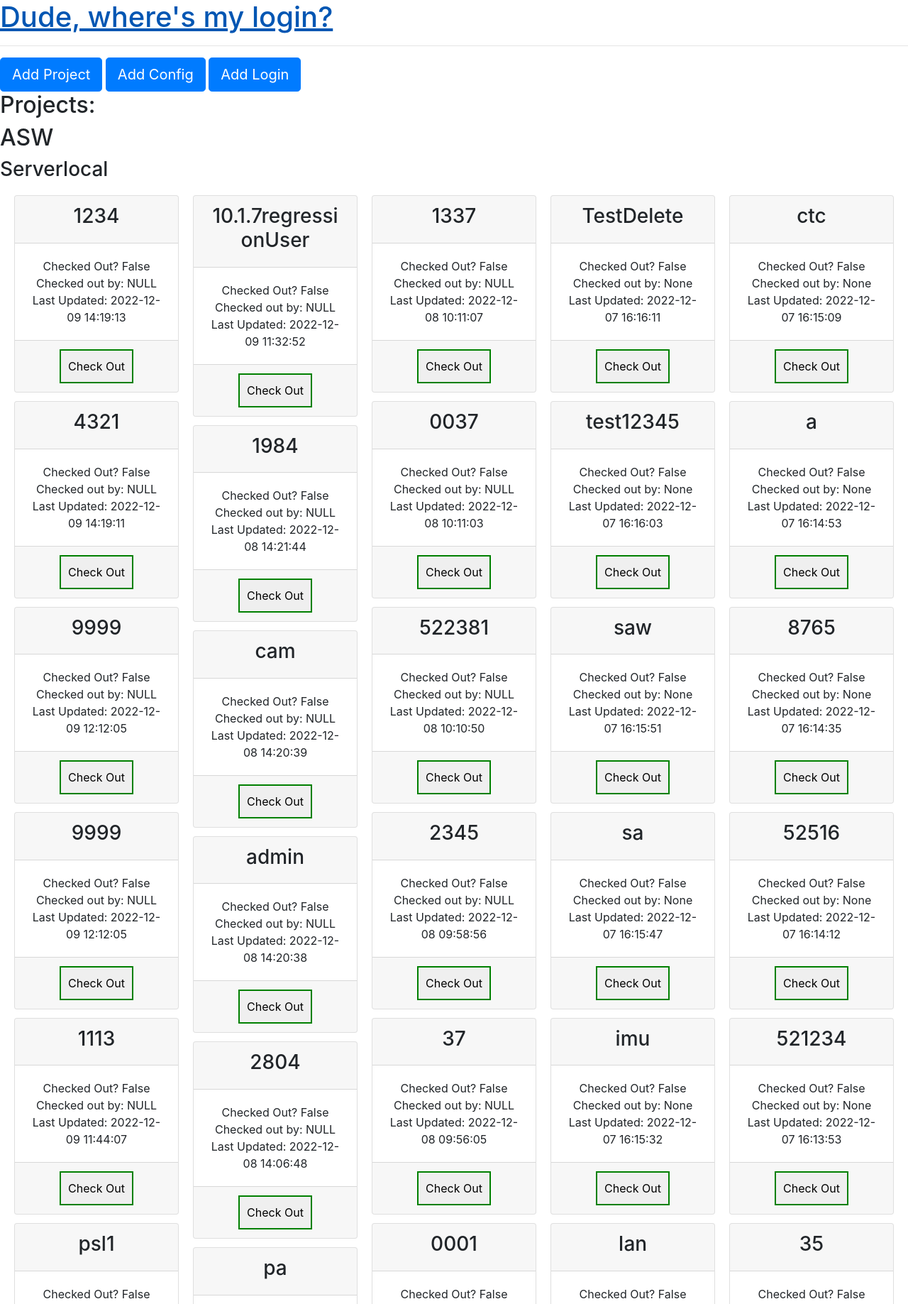
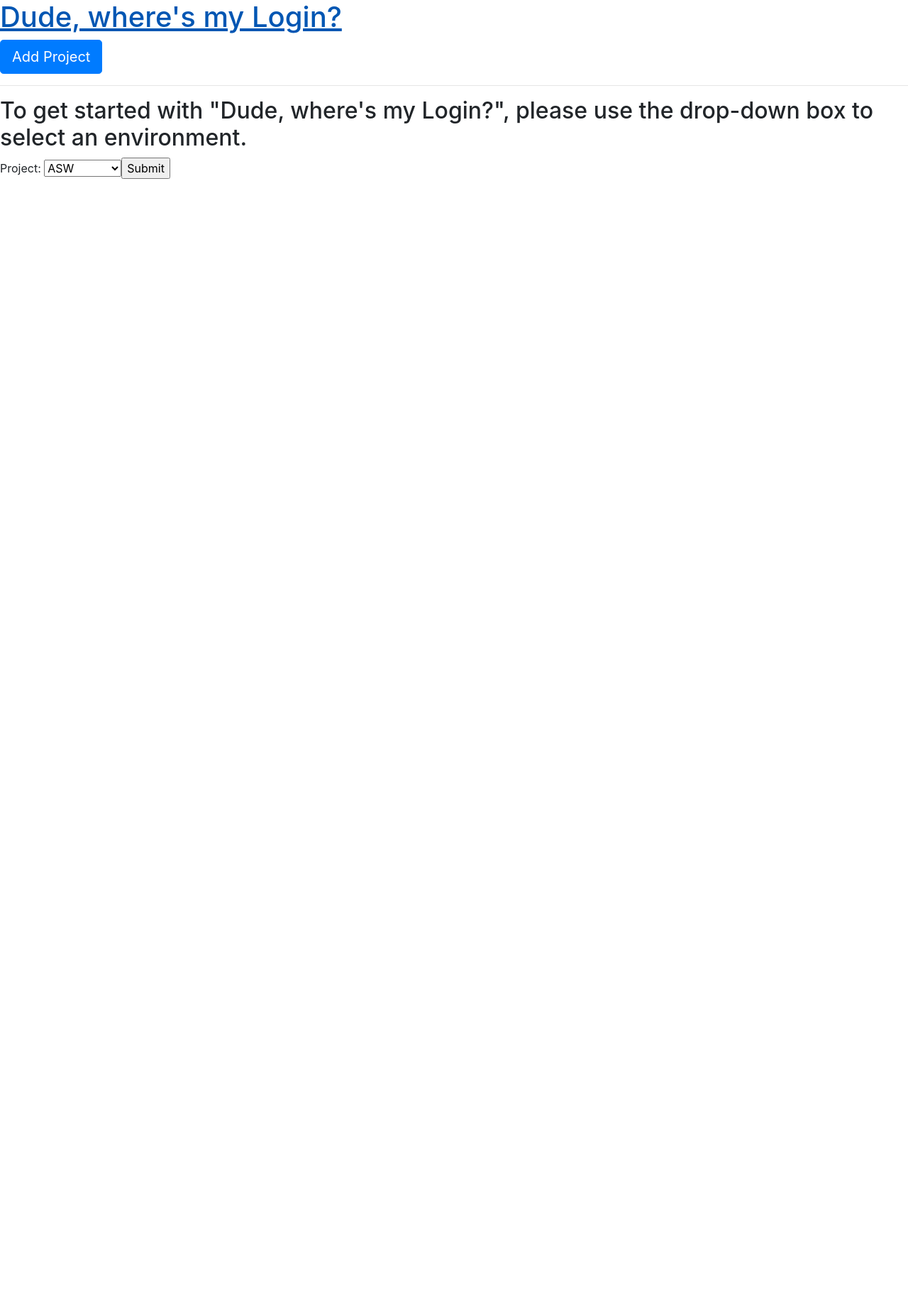
Before and after one commit to schwukjr/WhoStoleMyAsset, a Flask app: page / in a window 1280 px wide. Shown: the top 1837 px of the page at 71% size. After the commit the page ends 252 px from the top, so only its background shows below. Run offline with Flask 2, Linux system fonts and the light colour scheme; data comes from the database, SQL or seed files in the repository; both versions use the stored data as it was after the commit; some libraries are stand-ins or nearby versions.

Commit message:
Re-added index screen and drop-down to select projects.

```diff
--- a/src/server.py
+++ b/src/server.py
@@ -14,6 +14,33 @@ def index():
     with connection:
         cursor = connection.cursor()
         cursor.execute('SELECT * FROM Projects')
+        projects = cursor.fetchall()
+
+        html = render_template('index.html')
+        html += f"""<form action="/getprojectdashboard" method="get">
+                        <label for="projectName">Project:</label>
+                        <select name="projectName" id="projectName" style="text-transform:uppercase">"""
+        for project in projects:
+            ProjectName = project[1]
+            html += f"""<option value="{ProjectName}">{ProjectName}</option>"""
+        html += f"</select>"
+        html += f"""<input type="submit" value="Submit"/>"""
+        html += f"</form>"
+    return html
+
+@app.route("/getprojectdashboard", methods=['GET'])
+def getProject(projectNameParam=""):
+    connection = create_connection('db.sqlite')
+    with connection:
+        cursor = connection.cursor()
+
+        if(projectNameParam == ""):
+            projectName = request.args.get('projectName', '')
+        else:
+            projectName = projectNameParam
+
+        params = (projectName,)
+        cursor.execute('SELECT * FROM Projects WHERE ProjectName = ?', params)
         projects = cursor.fetchall()
 
         html = render_template('dashboard.html')
@@ -65,7 +92,11 @@ def index():
                             </div>
                         </div>
                         <div class="card-footer">
-                            <form action="/takeorreturnasset?assetname={AssetName}&configname={ConfigName}&projectname={ProjectName}&takenby=test2" method="post">
+                            <form action="/takeorreturnasset" method="post">
+                                <input type="text" name= "assetname" value="{AssetName}" hidden/>
+                                <input type="text" name= "configname" value="{ConfigName}" hidden/>
+                                <input type="text" name= "projectname" value="{ProjectName}" hidden/>
+                                <input type="text" name= "takenby" value="test" hidden/>
                                 <input type="submit" style="padding: 10px; border: 2px {colour}; text-align: center" value="{buttonText}" />
                             </form>
                         </div>
@@ -85,7 +116,7 @@ def newProject():
             cursor = connection.cursor()
             params = (projectName, updateNightly)
             cursor.execute('INSERT INTO Projects VALUES (NULL, ?, ?)', params)
-        return index(), 200
+        return getProject(projectName), 200
     except:
         return 'That input is not allowed. Please re-load and try again.', 400
 
@@ -101,7 +132,7 @@ def newconfig():
             params = (configName, projectName)
             cursor.execute(
                 'INSERT INTO Configurations VALUES (NULL, ?, (SELECT ProjectID FROM Projects WHERE ProjectName = ?))', params)
-        return index(), 200
+        return getProject(projectName), 200
     except:
         return 'That input is not allowed. Please re-load and try again.', 400
 
@@ -119,17 +150,17 @@ def newasset():
             cursor = connection.cursor()
             params = (assetName, configName, projectName, seconds_since_epoch)
             cursor.execute('INSERT INTO Assets VALUES (NULL, ?, (SELECT ConfigID FROM Configurations WHERE ConfigName = ? AND ProjectID = (SELECT ProjectID FROM Projects WHERE ProjectName = ?)), 0, NULL, ?)', params)
-        return index(), 200
+        return getProject(projectName), 200
     except:
         return 'That input is not allowed. Please re-load and try again.', 400
 
 
 @app.route("/takeorreturnasset", methods=['POST'])
 def takeorreturnasset():
-    assetName = request.args.get('assetname', '')
-    configName = request.args.get('configname', '')
-    projectName = request.args.get('projectname', '')
-    takenBy = request.args.get('takenby', '')
+    assetName = request.form.get('assetname', '')
+    configName = request.form.get('configname', '')
+    projectName = request.form.get('projectname', '')
+    takenBy = request.form.get('takenby', '')
 
     connection = create_connection('db.sqlite')
     with connection:
@@ -149,7 +180,7 @@ def takeorreturnasset():
 
         cursor.execute('UPDATE Assets SET Taken = ?, TakenBy = ?, LastUpdated = ? WHERE (assetName = ? AND configID = (SELECT ConfigID FROM Configurations WHERE ConfigName = ? AND ProjectID = (SELECT ProjectID FROM Projects WHERE ProjectName = ?)))', params)
 
-    return index(), 200
+    return getProject(projectName), 200
 
 
 def create_connection(path):
--- a/src/templates/dashboard.html
+++ b/src/templates/dashboard.html
@@ -24,40 +24,8 @@
       src="https://cdn.jsdelivr.net/npm/bootstrap@4.0.0/dist/js/bootstrap.min.js"
       integrity="sha384-JZR6Spejh4U02d8jOt6vLEHfe/JQGiRRSQQxSfFWpi1MquVdAyjUar5+76PVCmYl"
       crossorigin="anonymous"></script>
-      <a href="/"><h1>Dude, where's my login?</h1></a>
+      <a href="/"><h1>Dude, where's my Login?</h1></a>
     <hr />
-
-    <div id="newProjectForm" class="modal fade">
-      <div class="modal-dialog" role="document">
-        <div class="modal-content">
-          <div class="modal-header">
-            <h1 class="modal-title">Add Project</h1>
-          </div>
-          <div class="modal-body">
-            <form role="form" method="POST" action="/newproject">
-              <div class="form-group">
-                <label class="control-label">Project Name</label>
-                <div>
-                  <input type="text" class="form-control input-lg" name="projectName" value="" />
-                </div>
-              </div>
-              <div class="form-group">
-                <div>
-                  <div class="checkbox">
-                    <label> <input type="checkbox" name="updateNightly" /> Update Nightly? </label>
-                  </div>
-                </div>
-              </div>
-              <div class="form-group">
-                <div>
-                  <button type="submit" class="btn btn-success">Submit</button>
-                </div>
-              </div>
-            </form>
-          </div>
-        </div>
-      </div>
-    </div>
 
     <div id="newConfigForm" class="modal fade">
       <div class="modal-dialog" role="document">
@@ -127,8 +95,6 @@
       </div>
     </div>
 
-    <button type="button" class="btn btn-primary btn-lg" data-toggle="modal" data-target="#newProjectForm">Add Project</button>
-
     <button type="button" class="btn btn-primary btn-lg" data-toggle="modal" data-target="#newConfigForm">Add Config</button>
 
     <button type="button" class="btn btn-primary btn-lg" data-toggle="modal" data-target="#newLoginForm">Add Login</button>
--- a/src/templates/index.html
+++ b/src/templates/index.html
@@ -2,13 +2,62 @@
 <html>
   <head>
     <meta charset="UTF-8">
-    <title>WhoStoleMyAsset? Home Page</title>
-    <link rel="stylesheet" href="https://cdn.jsdelivr.net/npm/bootstrap@4.0.0/dist/css/bootstrap.min.css" integrity="sha384-Gn5384xqQ1aoWXA+058RXPxPg6fy4IWvTNh0E263XmFcJlSAwiGgFAW/dAiS6JXm" crossorigin="anonymous">
+    <title>Dude, where's my Login? Home Page</title>
+    <link
+      rel="stylesheet"
+      href="https://cdn.jsdelivr.net/npm/bootstrap@4.0.0/dist/css/bootstrap.min.css"
+      integrity="sha384-Gn5384xqQ1aoWXA+058RXPxPg6fy4IWvTNh0E263XmFcJlSAwiGgFAW/dAiS6JXm"
+      crossorigin="anonymous" />
+    <link rel="stylesheet" href="../static/css/cardcolumns.css" />
     <link rel="icon" href="thief.ico" />
   </head>
   <body>
-    <h1>WhoStoleMyAsset?</h1>
+    <script
+      src="https://code.jquery.com/jquery-3.2.1.slim.min.js"
+      integrity="sha384-KJ3o2DKtIkvYIK3UENzmM7KCkRr/rE9/Qpg6aAZGJwFDMVNA/GpGFF93hXpG5KkN"
+      crossorigin="anonymous"></script>
+    <script
+      src="https://cdn.jsdelivr.net/npm/popper.js@1.12.9/dist/umd/popper.min.js"
+      integrity="sha384-ApNbgh9B+Y1QKtv3Rn7W3mgPxhU9K/ScQsAP7hUibX39j7fakFPskvXusvfa0b4Q"
+      crossorigin="anonymous"></script>
+    <script
+      src="https://cdn.jsdelivr.net/npm/bootstrap@4.0.0/dist/js/bootstrap.min.js"
+      integrity="sha384-JZR6Spejh4U02d8jOt6vLEHfe/JQGiRRSQQxSfFWpi1MquVdAyjUar5+76PVCmYl"
+      crossorigin="anonymous"></script>
+    <a href="/"><h1>Dude, where's my Login?</h1></a>
+    <div id="newProjectForm" class="modal fade">
+      <div class="modal-dialog" role="document">
+        <div class="modal-content">
+          <div class="modal-header">
+            <h1 class="modal-title">Add Project</h1>
+          </div>
+          <div class="modal-body">
+            <form role="form" method="POST" action="/newproject">
+              <div class="form-group">
+                <label class="control-label">Project Name</label>
+                <div>
+                  <input type="text" class="form-control input-lg" name="projectName" value="" />
+                </div>
+              </div>
+              <div class="form-group">
+                <div>
+                  <div class="checkbox">
+                    <label> <input type="checkbox" name="updateNightly" /> Update Nightly? </label>
+                  </div>
+                </div>
+              </div>
+              <div class="form-group">
+                <div>
+                  <button type="submit" class="btn btn-success">Submit</button>
+                </div>
+              </div>
+            </form>
+          </div>
+        </div>
+      </div>
+    </div>
+
+    <button type="button" class="btn btn-primary btn-lg" data-toggle="modal" data-target="#newProjectForm">Add Project</button>
+
     <hr/>
-    <h2>To get started with "WhoStoleMyAsset?", please use the drop-down box to select an environment.</h2>
-  </body>
-</html>
+    <h2>To get started with "Dude, where's my Login?", please use the drop-down box to select an environment.</h2>
```
Also changed, not shown: db.sqlite.
